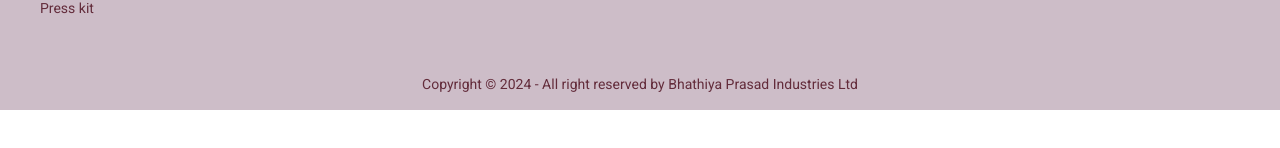
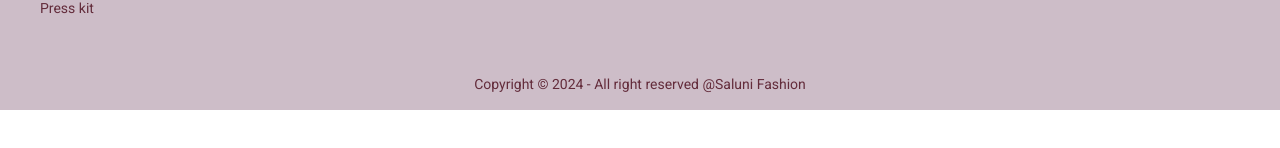
Before and after one commit to BhathiyaPrasad/Clothing-Platform-nextjs, a Next.js app: page /product/accessories in a window 1280 px wide. Shown: the part 268-416 px from the top of the page. Built offline with nearby package versions, Linux system fonts and the light colour scheme; no server answers; the database is empty.

Commit message:
update footer

```diff
--- a/components/common/Footer.tsx
+++ b/components/common/Footer.tsx
@@ -62,7 +62,7 @@
 </footer>
 <footer className="footer footer-center bg-base-300 text-base-content p-4">
   <aside>
-    <p>Copyright © {new Date().getFullYear()} - All right reserved by Bhathiya Prasad Industries Ltd</p>
+    <p>Copyright © {new Date().getFullYear()} - All right reserved @Saluni Fashion</p>
   </aside>
 </footer>
 </>
```
